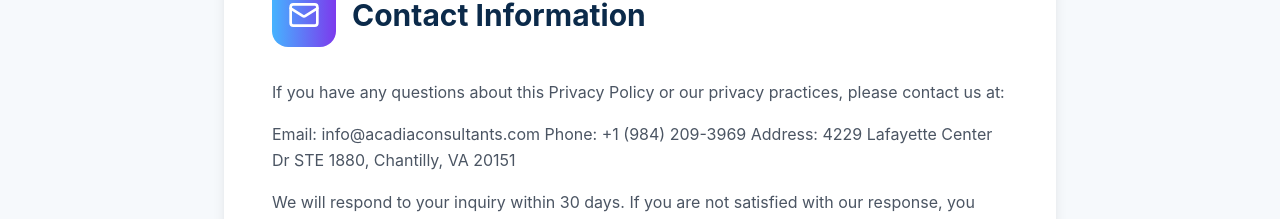
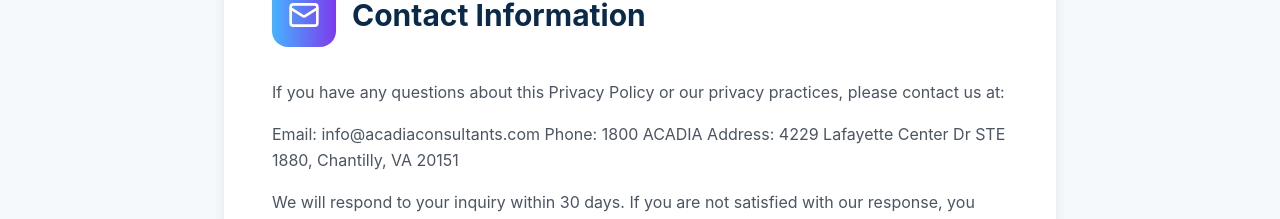
Before and after one commit to Maruthiphani/Acadia_Project_V1, a React (Vite) app: page /privacy in a window 1280 px wide. Shown: the part 3147-3366 px from the top of the page. Built offline with nearby package versions, Linux system fonts and the light colour scheme.

Commit message:
vercel file changes

```diff
--- a/src/pages/PrivacyPolicy.tsx
+++ b/src/pages/PrivacyPolicy.tsx
@@ -54,7 +54,7 @@
       content: `If you have any questions about this Privacy Policy or our privacy practices, please contact us at:
 
 Email: info@acadiaconsultants.com
-Phone: +1 (984) 209-3969
+Phone: 1800 ACADIA
 Address: 4229 Lafayette Center Dr STE 1880, Chantilly, VA 20151
 
 We will respond to your inquiry within 30 days. If you are not satisfied with our response, you may have the right to lodge a complaint with the relevant data protection authority in your jurisdiction.`
```
Also changed, not shown: vercel.json.
